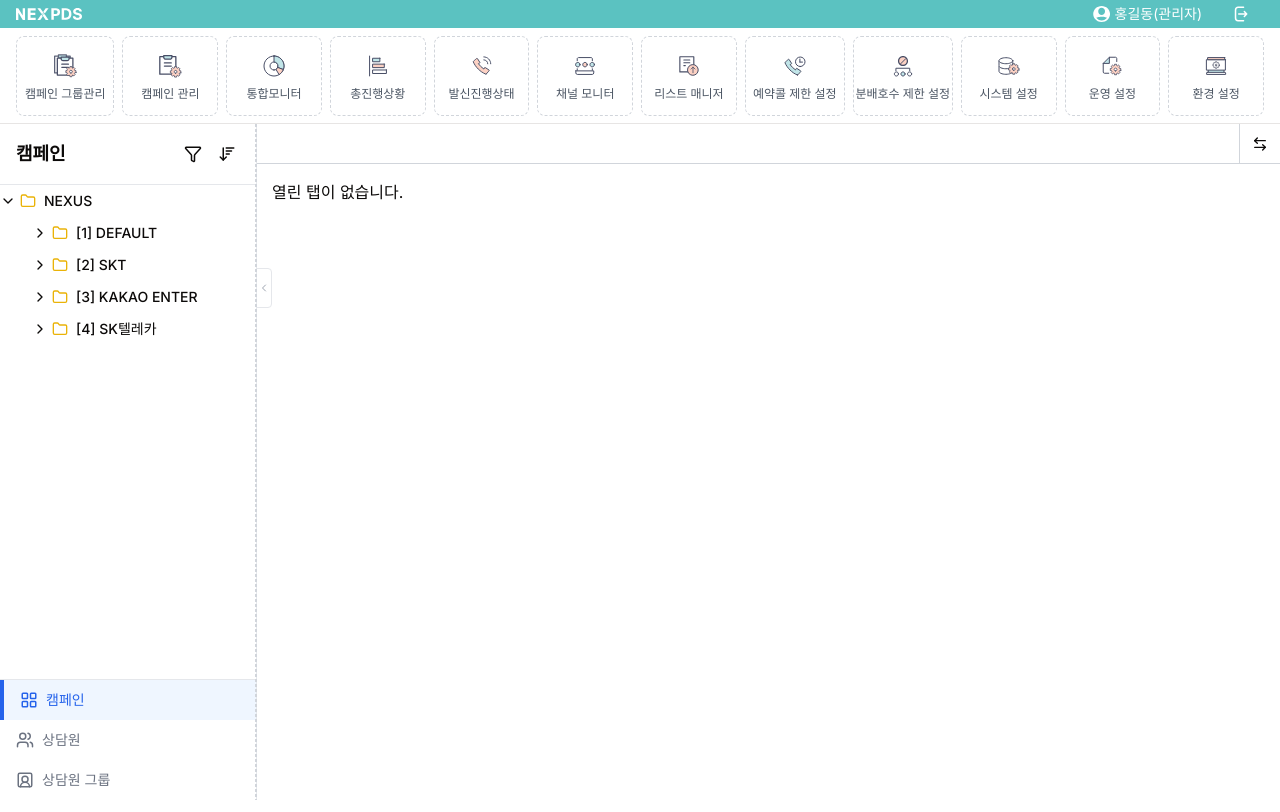
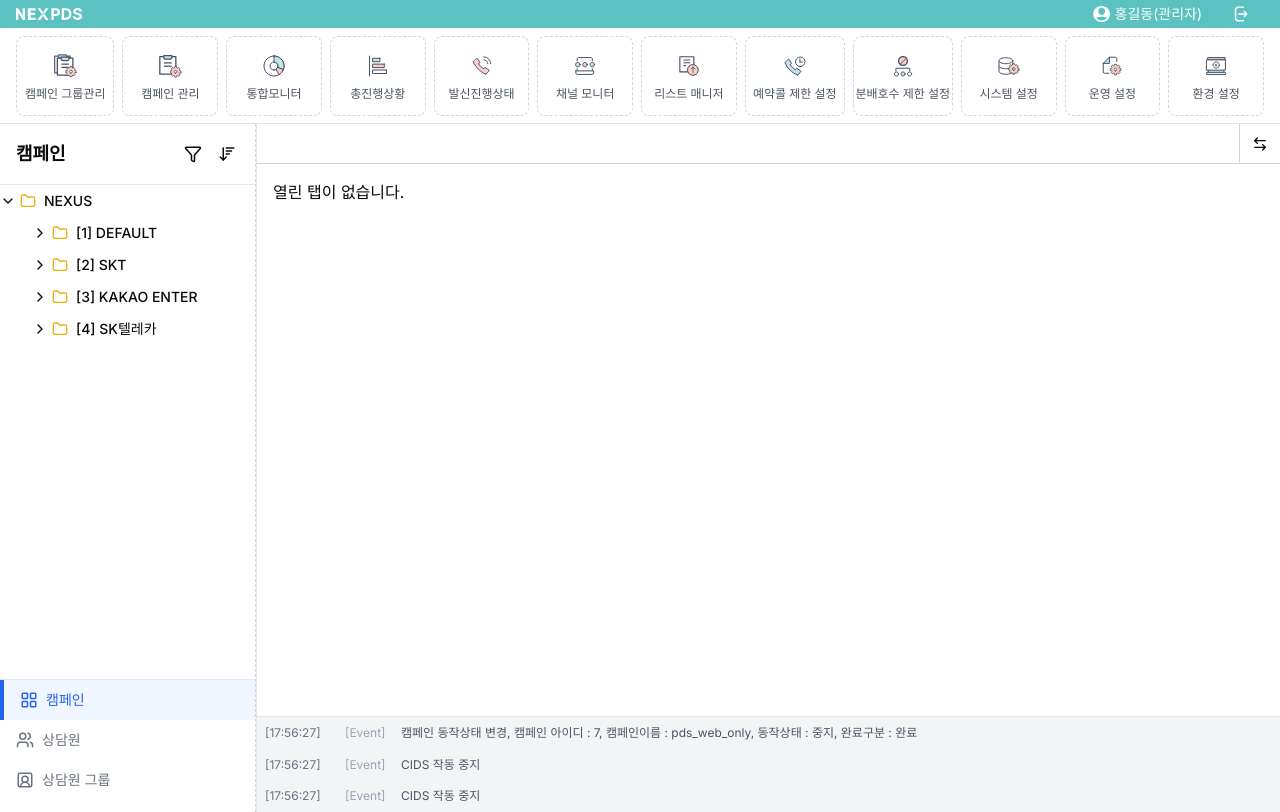
Before and after one commit to hyunsokstar/nexpds2, a Next.js app: page / in a window 1280 px wide. Built offline with nearby package versions, Linux system fonts and the light colour scheme.

Commit message:
update for 푸터 추가

```diff
--- /dev/null
+++ b/src/widgets/footer/index.tsx
@@ -0,0 +1,40 @@
+// src\widgets\footer\index.tsx
+import React from 'react';
+import { Resizable } from "re-resizable";
+
+interface Props {}
+
+const CommonFooter = (props: Props) => {
+    return (
+        <Resizable
+            defaultSize={{
+                width: '100%',
+                height: 96 // 3줄 기본 높이 (3 * 32px)
+            }}
+            minHeight={32}
+            maxHeight={500}
+            enable={{ top: true }}
+            className="bg-gray-100 border-t"
+        >
+            <div className="flex flex-col px-2 text-xs text-gray-600 h-full overflow-y-auto">
+                <div className="flex items-center h-8">
+                    <span className="text-gray-500 w-20">[17:56:27]</span>
+                    <span className="text-gray-400 w-14">[Event]</span>
+                    <span>캠페인 동작상태 변경, 캠페인 아이디 : 7, 캠페인이름 : pds_web_only, 동작상태 : 중지, 완료구분 : 완료</span>
+                </div>
+                <div className="flex items-center h-8">
+                    <span className="text-gray-500 w-20">[17:56:27]</span>
+                    <span className="text-gray-400 w-14">[Event]</span>
+                    <span>CIDS 작동 중지</span>
+                </div>
+                <div className="flex items-center h-8">
+                    <span className="text-gray-500 w-20">[17:56:27]</span>
+                    <span className="text-gray-400 w-14">[Event]</span>
+                    <span>CIDS 작동 중지</span>
+                </div>
+            </div>
+        </Resizable>
+    );
+};
+
+export default CommonFooter;
--- a/src/widgets/layout/index.tsx
+++ b/src/widgets/layout/index.tsx
@@ -1,4 +1,3 @@
-// src\widgets\layout\index.tsx
 "use client";
 
 import { useState, useEffect } from "react";
@@ -19,21 +18,24 @@ import {
   PointerSensor,
   DragOverEvent,
 } from "@dnd-kit/core";
+import CommonFooter from "../footer";
+
+// 로컬 스토리지에 사이드 뷰 너비를 저장/로드하는 키
+const SPLIT_WIDTH_KEY = "split-view-width";
+const DEFAULT_SPLIT_WIDTH = 50;
 
 interface AppLayoutProps {
   children: React.ReactNode;
 }
 
-// 분할 비율을 localStorage에 저장하고 불러오는 유틸리티 함수
-const SPLIT_WIDTH_KEY = 'split-view-width';
-const DEFAULT_SPLIT_WIDTH = 50;
-
+// 로컬 스토리지에서 사이드 뷰 너비를 가져오는 함수
 const getSavedSplitWidth = () => {
-  if (typeof window === 'undefined') return DEFAULT_SPLIT_WIDTH;
+  if (typeof window === "undefined") return DEFAULT_SPLIT_WIDTH;
   const saved = localStorage.getItem(SPLIT_WIDTH_KEY);
   return saved ? parseFloat(saved) : DEFAULT_SPLIT_WIDTH;
 };
 
+// 로컬 스토리지에 사이드 뷰 너비를 저장하는 함수
 const saveSplitWidth = (width: number) => {
   localStorage.setItem(SPLIT_WIDTH_KEY, width.toString());
 };
@@ -41,6 +43,8 @@ const saveSplitWidth = (width: number) => {
 export function AppLayout({ children }: AppLayoutProps) {
   const pathname = usePathname();
   const isLoginPage = pathname === "/login";
+
+  // 탭/분할 관리 로직
   const {
     isSplit,
     leftTabs,
@@ -49,10 +53,14 @@ export function AppLayout({ children }: AppLayoutProps) {
     reorderTabs,
   } = useMenuStore();
 
+  // 사이드 분할 너비 상태
   const [leftWidth, setLeftWidth] = useState(DEFAULT_SPLIT_WIDTH);
+  // 로컬 스토리지에서 초기 값 로딩이 끝났는지
   const [isInitialized, setIsInitialized] = useState(false);
+  // DnD(드래그 앤 드롭) 중인 탭 ID
   const [activeId, setActiveId] = useState<string | null>(null);
 
+  // DnD-kit 센서
   const sensors = useSensors(
     useSensor(PointerSensor, {
       activationConstraint: {
@@ -61,21 +69,37 @@ export function AppLayout({ children }: AppLayoutProps) {
     })
   );
 
+  // 페이지 첫 로딩 시, 로컬 스토리지에 저장된 사이드 뷰 너비 로드
   useEffect(() => {
     setLeftWidth(getSavedSplitWidth());
     setIsInitialized(true);
   }, []);
 
+  // 로그인 페이지면 레이아웃 없이 children만
   if (isLoginPage) {
     return <>{children}</>;
   }
 
-  const handleResize = (_e: MouseEvent | TouchEvent, _direction: 'top' | 'right' | 'bottom' | 'left' | 'topRight' | 'bottomRight' | 'bottomLeft' | 'topLeft', ref: HTMLElement) => {
+  // Re-resizable 콜백
+  const handleResize = (
+    _e: MouseEvent | TouchEvent,
+    _direction:
+      | "top"
+      | "right"
+      | "bottom"
+      | "left"
+      | "topRight"
+      | "bottomRight"
+      | "bottomLeft"
+      | "topLeft",
+    ref: HTMLElement
+  ) => {
     const container = ref.parentElement;
     if (!container) return;
 
     const containerWidth = container.clientWidth;
     const newPercentage = (ref.clientWidth / containerWidth) * 100;
+    // 30% ~ 70% 사이로 제한
     const clampedPercentage = Math.min(Math.max(newPercentage, 30), 70);
 
     requestAnimationFrame(() => {
@@ -84,6 +108,7 @@ export function AppLayout({ children }: AppLayoutProps) {
     });
   };
 
+  // DnD-kit 이벤트들
   const handleDragStart = (event: DragStartEvent) => {
     setActiveId(event.active.id as string);
   };
@@ -91,12 +116,12 @@ export function AppLayout({ children }: AppLayoutProps) {
   const handleDragOver = (event: DragOverEvent) => {
     const { active, over } = event;
     if (!over) return;
-
     const activeId = active.id.toString();
     const overId = over.id.toString();
-    const [activePosition] = activeId.split('-');
-    const [overPosition] = overId.split('-');
+    const [activePosition] = activeId.split("-");
+    const [overPosition] = overId.split("-");
 
+    // 다른 영역으로 끌려가면 표시
     if (activePosition !== overPosition) {
       event.active.data.current = {
         ...event.active.data.current,
@@ -110,21 +135,29 @@ export function AppLayout({ children }: AppLayoutProps) {
     setActiveId(null);
 
     if (!over) return;
-
     const activeId = active.id.toString();
     const overId = over.id.toString();
-    const [activePosition, activeTabId] = activeId.split('-');
-    const [overPosition, overTabId] = overId.split('-');
+    const [activePosition, activeTabId] = activeId.split("-");
+    const [overPosition, overTabId] = overId.split("-");
 
+    // 다른 영역으로 이동 시
     if (activePosition !== overPosition) {
-      // 다른 영역으로 이동
-      moveTabToOtherSide(Number(activeTabId), activePosition as 'left' | 'right');
-    } else if (!overId.endsWith('-droppable')) {
-      // 같은 영역 내에서 순서 변경
-      reorderTabs(Number(activeTabId), Number(overTabId), activePosition as 'left' | 'right');
+      moveTabToOtherSide(
+        Number(activeTabId),
+        activePosition as "left" | "right"
+      );
+    }
+    // 같은 영역 내부에서 순서 변경
+    else if (!overId.endsWith("-droppable")) {
+      reorderTabs(
+        Number(activeTabId),
+        Number(overTabId),
+        activePosition as "left" | "right"
+      );
     }
   };
 
+  // Re-resizable 기본 옵션
   const resizableProps = {
     minWidth: "30%",
     maxWidth: "70%",
@@ -132,33 +165,26 @@ export function AppLayout({ children }: AppLayoutProps) {
     onResize: handleResize,
   };
 
+  // 아직 로컬 스토리지 값 로딩 전이면 임시 레이아웃
   if (!isInitialized) {
     return (
-      <div className="flex flex-col h-screen opacity-0">
+      <div className="flex flex-col min-h-screen">
         <Header />
-        <div className="flex flex-1" />
+        <div className="flex-1" />
+        <footer className="h-8 bg-gray-100 border-t">푸터</footer>
       </div>
     );
   }
 
-  return (
-    <div className="flex flex-col h-screen">
-      <Header />
-
-      <div className="flex flex-1 overflow-hidden">
-        <div className="relative z-20">
-          <Sidebar />
-        </div>
-
-        <div className="flex flex-col flex-1">
-          {isSplit ? (
+  // 분할 뷰일 때와 아닐 때 각각 다른 레이아웃
+  const mainContent = isSplit ? (
     <DndContext
       sensors={sensors}
       onDragStart={handleDragStart}
       onDragOver={handleDragOver}
       onDragEnd={handleDragEnd}
     >
-              <div className="flex flex-col flex-1">
+      {/* 상단 탭 바 영역 */}
       <div className="flex h-10">
         <Resizable
           {...resizableProps}
@@ -173,13 +199,14 @@ export function AppLayout({ children }: AppLayoutProps) {
           className="border-l border-dashed border-blue-400 h-full"
           style={{
             width: `${100 - leftWidth}%`,
-                      transition: 'width 0ms'
+            transition: "width 0ms",
           }}
         >
           <TabBar position="right" />
         </div>
       </div>
 
+      {/* 탭 콘텐츠 영역 */}
       <div className="flex flex-1 overflow-hidden">
         <Resizable
           {...resizableProps}
@@ -192,32 +219,52 @@ export function AppLayout({ children }: AppLayoutProps) {
           className="border-l border-dashed border-blue-400 overflow-auto"
           style={{
             width: `${100 - leftWidth}%`,
-                      transition: 'width 0ms'
+            transition: "width 0ms",
           }}
         >
           <TabContent position="right" />
         </div>
       </div>
 
+      {/* 드래그 오버레이 (드래그 중인 탭 표시) */}
       <DragOverlay>
         {activeId ? (
           <div className="bg-white border border-dashed border-blue-400 px-2 py-1 rounded shadow-lg">
             {[...leftTabs, ...rightTabs].find(
-                        tab => `${tab.position}-${tab.id}` === activeId
+              (tab) => `${tab.position}-${tab.id}` === activeId
             )?.title}
           </div>
         ) : null}
       </DragOverlay>
-              </div>
     </DndContext>
   ) : (
+    // 스플릿이 아닐 때는 단일 탭 바 + 단일 컨텐츠
     <>
       <TabBar position="left" />
       <div className="flex-1 overflow-auto">
         <TabContent position="left" />
       </div>
     </>
-          )}
+  );
+
+  return (
+    <div className="flex flex-col min-h-screen">
+      {/* 헤더 */}
+      <Header />
+
+      {/* 본문(사이드바 + 탭 컨텐츠) */}
+      <div className="flex flex-1 overflow-hidden">
+        <div className="relative z-20 max-h-full overflow-y-auto border-r">
+          <Sidebar />
+        </div>
+
+        {/* 우측 메인 영역: 탭/분할 뷰 */}
+        <div className="flex flex-col flex-1">
+          {/* 위의 mainContent 렌더링 */}
+          <div className="flex flex-col flex-1">{mainContent}</div>
+
+          {/* 푸터. 사이드바와 ‘같은 선상’에서 하단에 위치 */}
+          <CommonFooter />
         </div>
       </div>
     </div>
--- a/src/widgets/tabs/DraggableTab.tsx
+++ b/src/widgets/tabs/DraggableTab.tsx
@@ -50,7 +50,7 @@ export function DraggableTab({
 
   const getTabClassName = () => {
     const baseStyle =
-      "flex items-center px-2 h-8 rounded-t cursor-pointer border shrink-0 transition-colors duration-200 ";
+      "flex items-center px-2 h-8 rounded-t cursor-pointer border shrink-0 transition-all duration-200 ";
     if (isActive) {
       return `${baseStyle} bg-white border-dashed border-2 border-blue-400`;
     } else if (isOtherActive) {
--- a/src/widgets/tabs/TabBar.tsx
+++ b/src/widgets/tabs/TabBar.tsx
@@ -10,7 +10,7 @@ import {
 } from "lucide-react";
 import { useMenuStore } from "@/store/tabStore";
 import { useRef, useState, useEffect } from "react";
-import { useDroppable } from "@dnd-kit/core";
+import { useDroppable, useDndContext } from "@dnd-kit/core";
 import { SortableContext, horizontalListSortingStrategy } from "@dnd-kit/sortable";
 import { DraggableTab } from "./DraggableTab";
 
@@ -23,6 +23,11 @@ export function TabBar({ position }: TabBarProps) {
   const [showScrollButtons, setShowScrollButtons] = useState(false);
   const [showLeftButton, setShowLeftButton] = useState(false);
   const [showRightButton, setShowRightButton] = useState(false);
+
+  const { active } = useDndContext();
+  const { setNodeRef, isOver } = useDroppable({
+    id: `${position}-droppable`,
+  });
 
   const {
     leftTabs,
@@ -41,9 +46,9 @@ export function TabBar({ position }: TabBarProps) {
   const activeTabId = position === "left" ? activeLeftTabId : activeRightTabId;
   const otherActiveTabId = position === "left" ? activeRightTabId : activeLeftTabId;
 
-  const { setNodeRef, isOver } = useDroppable({
-    id: `${position}-droppable`,
-  });
+  const isTabDragging = Boolean(active?.data?.current?.type === 'tab');
+  const isDraggingFromOtherSide = active?.data?.current?.position !== position;
+  const shouldShowHoverEffect = isTabDragging && isDraggingFromOtherSide;
 
   const updateScrollButtons = () => {
     const container = scrollContainerRef.current;
@@ -88,8 +93,10 @@ export function TabBar({ position }: TabBarProps) {
     <div className="w-full h-10 border-b border-gray-300">
       <div
         ref={setNodeRef}
-        className={`h-full w-full flex items-center transition-colors duration-200 ${
-          isOver ? "bg-blue-100 border-blue-400" : "border-gray-300"
+        className={`h-full w-full flex items-center transition-all duration-200 ${
+          shouldShowHoverEffect
+            ? "bg-blue-50 border-2 border-blue-400 shadow-lg"
+            : "border-gray-300"
         }`}
       >
         {/* 탭 영역 컨테이너 */}
```
Also changed, not shown: src/widgets/footer/idnex.tsx (deleted, +0 -15 lines), src/widgets/header/index.tsx (+7 -3 lines). Lines whose indentation alone changed are shown as unchanged.
